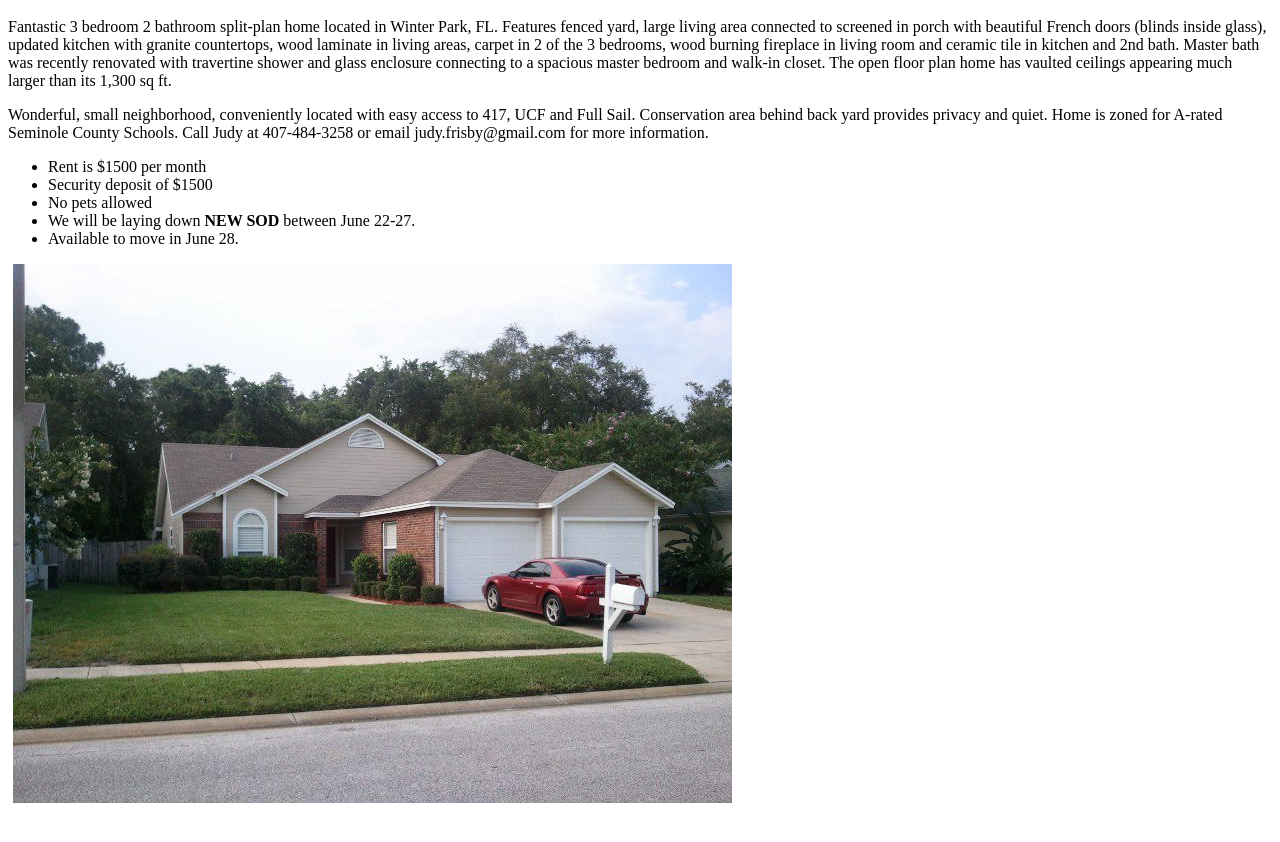
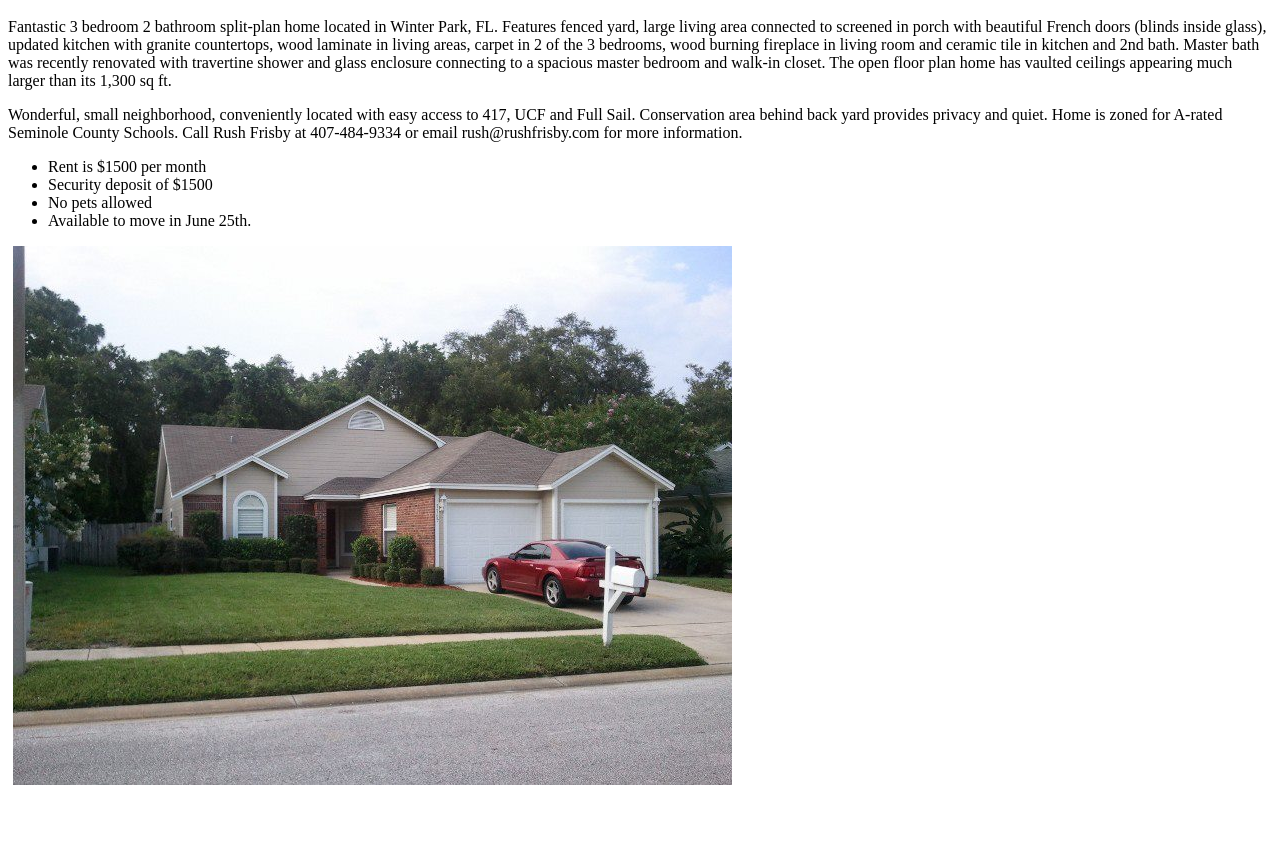
Before and after one commit to rushfrisby/foxknoll, a plain HTML site: page index.htm in a window 1280 px wide. Shown: the part 48-890 px from the top of the page. Drawn offline with Linux system fonts and the light colour scheme; grey boxes are pictures that could not be loaded.

Commit message:
Changed move in date

```diff
--- a/index.htm
+++ b/index.htm
@@ -7,14 +7,13 @@
 
 		<p>Fantastic 3 bedroom 2 bathroom split-plan home located in Winter Park, FL. Features fenced yard, large living area connected to screened in porch with beautiful French doors (blinds inside glass), updated kitchen with granite countertops, wood laminate in living areas, carpet in 2 of the 3 bedrooms, wood burning fireplace in living room and ceramic tile in kitchen and 2nd bath. Master bath was recently renovated with travertine shower and glass enclosure connecting to a spacious master bedroom and walk-in closet. The open floor plan home has vaulted ceilings appearing much larger than its 1,300 sq ft.</p>
 
-		<p>Wonderful, small neighborhood, conveniently located with easy access to 417, UCF and Full Sail. Conservation area behind back yard provides privacy and quiet. Home is zoned for A-rated Seminole County Schools. Call Judy at 407-484-3258 or email judy.frisby<span style="display:none">1</span>@gmail.com for more information.</p>
+		<p>Wonderful, small neighborhood, conveniently located with easy access to 417, UCF and Full Sail. Conservation area behind back yard provides privacy and quiet. Home is zoned for A-rated Seminole County Schools. Call Rush Frisby at 407-484-9334 or email rush<span style="display:none">1</span>@rushfrisby.com for more information.</p>
 
 		<ul>
 			<li>Rent is $1500 per month</li>
 			<li>Security deposit of $1500</li>
 			<li>No pets allowed</li>
-			<li>We will be laying down <strong>NEW SOD</strong> between June 22-27.</li>
-			<li>Available to move in June 28.</li>
+			<li>Available to move in June 25th.</li>
 		</ul>
 
 		<div style="margin:5px;"><img src="images/street.jpg" alt="" /></div>
```
